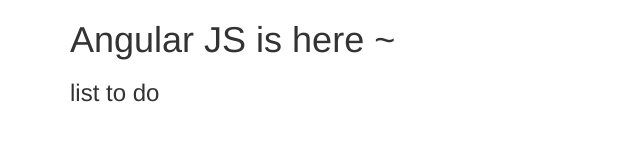
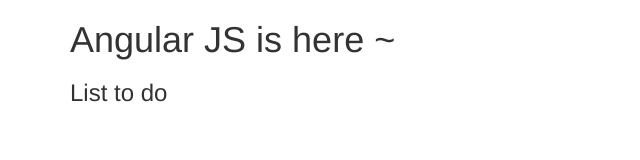
Before and after one commit to chunyenHuang/todo, a website: page public/index.html in a window 1280 px wide. Shown: the full height of the page, 0-640 px from the left. Drawn offline with nearby package versions, Linux system fonts and the light colour scheme; no server answers.

Commit message:
I use ng-show to display exist items.

```diff
--- a/public/index.html
+++ b/public/index.html
@@ -11,7 +11,10 @@
         <h1>{{home.message}} ~ {{home.user.name}}</h1>
       </div>
       <div ng-controller="todoeController as todo">
-        <h3>list to do</h3>
+        <h3>
+          List to do
+          <span ng-show='todo.list.length'>({{todo.list.length}})</span>
+        </h3>
         <ul class='list-unstyled'>
           <li ng-repeat="item in todo.list">
             <h5>
```
